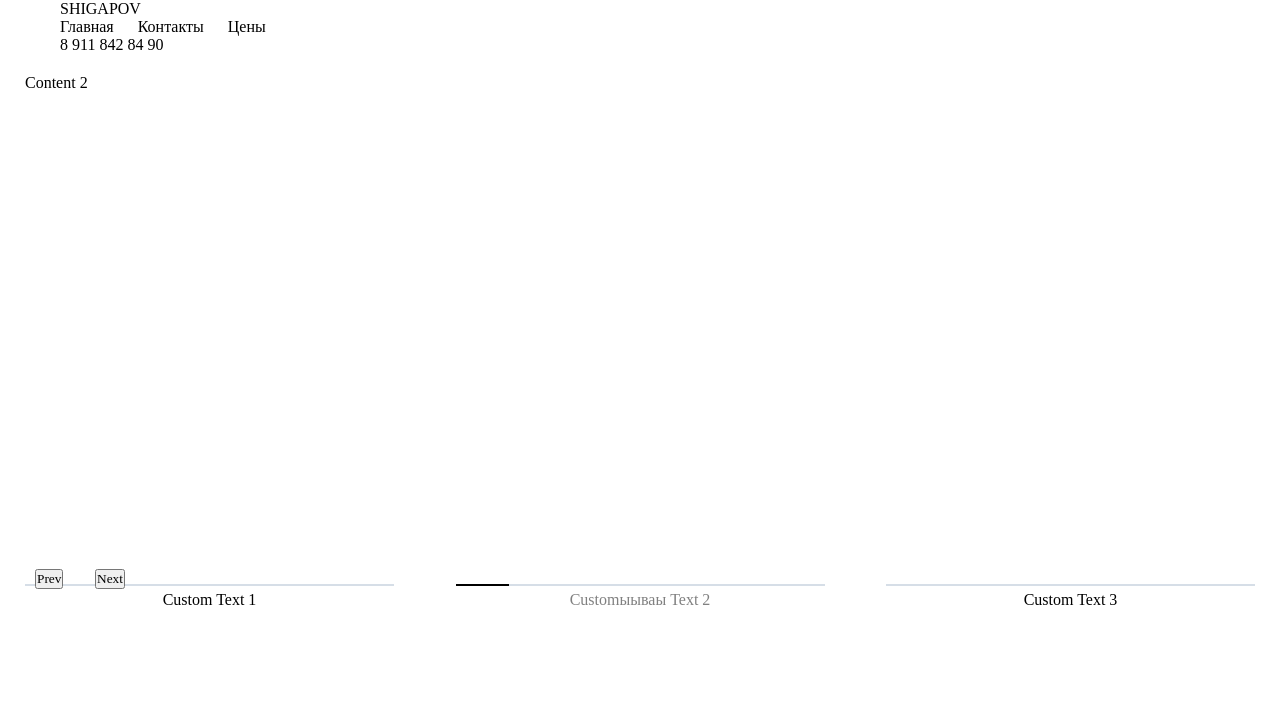
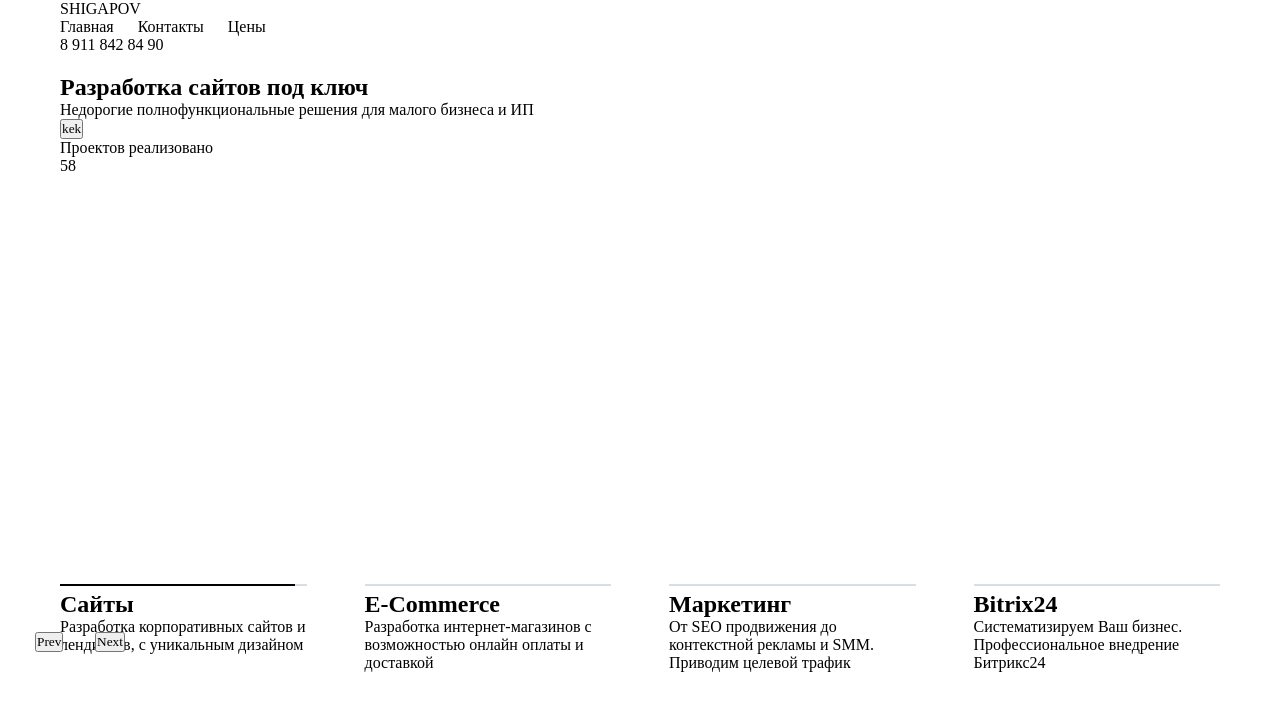
Before and after one commit to georgio777/shigapoov, a React (Create React App) app: page / in a window 1280 px wide. Shown: the top 710 px of the page. Built offline with nearby package versions, Linux system fonts and the light colour scheme; the HTML template or start-up script is replaced by a standard one; a web font is replaced by a local one.

Commit message:
slider update

```diff
--- a/src/App.css
+++ b/src/App.css
@@ -3,10 +3,13 @@
   --textcolor: #000000;
   --textcolor2: #637283;
   --brr: 24px;
+  --fs: 16px;
+  --smallfs: 14px;
 }
 
 @import url(./assets/styles/Header.css);
 @import url(./assets/styles/SectionOne.css);
+@import url(./assets/styles/Slider.css);
 
 @font-face {
   font-family: 'Onest';
--- a/src/assets/styles/SectionOne.css
+++ b/src/assets/styles/SectionOne.css
@@ -1,4 +1,5 @@
 .section__one {
     background-color: var(--bgcolor);
     border-radius: var(--brr);
+    padding-bottom: 40px;
 }
--- a/src/assets/styles/Slider.css
+++ b/src/assets/styles/Slider.css
@@ -0,0 +1,54 @@
+.slide__content {
+    display: flex;
+    justify-content: space-between;
+    width: 100%;
+}
+
+.slide__left {
+    width: 50%;
+    display: flex;
+    flex-direction: column;
+}
+
+.slide__heading {
+    font-size: 60px;
+    font-weight: 700;
+}
+
+.slide__left--text {
+    font-size: 20px;
+}
+
+.slide__right {
+    width: 50%;
+    display: flex;
+    flex-direction: column;
+    justify-content: end;
+    align-items: end;
+}
+
+.slide__right--text {
+    font-size: var(--fs);
+}
+
+.slide__counter {
+    font-size: 70px;
+}
+
+
+
+.pagination__text h2 {
+    font-size: var(--fs);
+    font-weight: 700;
+    margin-bottom: 20px;
+    margin-top: 26px;
+}
+
+.pagination__text p {
+    font-size: var(--fs);
+}
+
+
+.disabled__pagination p {
+    color: #637283;
+}
--- a/src/components/Slider.js
+++ b/src/components/Slider.js
@@ -2,7 +2,97 @@ import React, { useState, useEffect, useRef, useCallback } from 'react';
 import { motion } from 'framer-motion';
 import { useSwipeable } from 'react-swipeable';
 
-const Slider = ({ slides, slideTexts = [], autoPlayInterval = 5000 }) => {
+
+// Контент слайдов. Сохраняется в массив slides и разворачивается в компоненте
+const slide1 = (
+  <div className='slide__content inner__container'>
+    <div className='slide__left'>
+      <h1 className='slide__heading'>Разработка сайтов под ключ</h1>
+      <p className='slide__left--text'>Недорогие полнофункциональные решения для малого бизнеса и ИП</p>
+      <button>kek</button>
+    </div>
+    <div className='slide__right'>
+      <p className='slide__right--text'>Проектов реализовано</p>
+      <span className='slide__counter'>58</span>
+    </div>
+  </div>
+);
+
+const slide2 = (
+  <div className='slide__content inner__container'>
+    <div className='slide__left'>
+      <h1 className='slide__heading'>Разработка сайтов под ключ</h1>
+      <p className='slide__left--text'>Недорогие полнофункциональные решения для малого бизнеса и ИП</p>
+      <button>kek</button>
+    </div>
+    <div className='slide__right'>
+      <p className='slide__right--text'>Проектов реализовано</p>
+      <span className='slide__counter'>58</span>
+    </div>
+  </div>
+);
+
+const slide3 = (
+  <div className='slide__content inner__container'>
+    <div className='slide__left'>
+      <h1 className='slide__heading'>Разработка сайтов под ключ</h1>
+      <p className='slide__left--text'>Недорогие полнофункциональные решения для малого бизнеса и ИП</p>
+      <button>kek</button>
+    </div>
+    <div className='slide__right'>
+      <p className='slide__right--text'>Проектов реализовано</p>
+      <span className='slide__counter'>58</span>
+    </div>
+  </div>
+);
+
+const slide4 = (
+  <div className='slide__content inner__container'>
+    <div className='slide__left'>
+      <h1 className='slide__heading'>Разработка сайтов под ключ</h1>
+      <p className='slide__left--text'>Недорогие полнофункциональные решения для малого бизнеса и ИП</p>
+      <button>kek</button>
+    </div>
+    <div className='slide__right'>
+      <p className='slide__right--text'>Проектов реализовано</p>
+      <span className='slide__counter'>58</span>
+    </div>
+  </div>
+);
+
+const slides = [slide1, slide2, slide3, slide4];
+
+const text1 = (
+  <>
+    <h2 className='slide__pagination--heading'>Сайты</h2>
+    <p className='slide__pagination--description'>Разработка корпоративных сайтов и лендингов, с уникальным дизайном</p>
+  </>
+)
+
+const text2 = (
+  <>
+    <h2 className='slide__pagination--heading'>E-Commerce</h2>
+    <p className='slide__pagination--description'>Разработка интернет-магазинов с возможностью  онлайн оплаты и доставкой</p>
+  </>
+)
+
+const text3 = (
+  <>
+    <h2 className='slide__pagination--heading'>Маркетинг</h2>
+    <p className='slide__pagination--description'>От SEO продвижения до контекстной рекламы и SMM. Приводим целевой трафик</p>
+  </>
+)
+
+const text4 = (
+  <>
+    <h2 className='slide__pagination--heading'>Bitrix24</h2>
+    <p className='slide__pagination--description'>Систематизируем Ваш бизнес. Профессиональное внедрение Битрикс24</p>
+  </>
+)
+
+const slideTexts = [text1, text2, text3, text4]
+
+const Slider = ({ autoPlayInterval = 6000 }) => {
   // Подготавливаем массив с клонами: [last, ...slides, first]
   const slidesWithClones = [slides[slides.length - 1], ...slides, slides[0]];
   const [currentIndex, setCurrentIndex] = useState(1);
@@ -42,10 +132,10 @@ const Slider = ({ slides, slideTexts = [], autoPlayInterval = 5000 }) => {
   useEffect(() => {
     if (currentIndex === slidesWithClones.length - 1) {
       // Если достигли клона первого слайда, переключаемся на реальный первый слайд
-      setTimeout(() => setCurrentIndex(1), 300);
+      setTimeout(() => setCurrentIndex(1), 100);
     } else if (currentIndex === 0) {
       // Если достигли клона последнего слайда, переключаемся на реальный последний слайд
-      setTimeout(() => setCurrentIndex(slidesWithClones.length - 2), 300);
+      setTimeout(() => setCurrentIndex(slidesWithClones.length - 2), 100);
     }
   }, [currentIndex, slidesWithClones.length]);
 
@@ -70,6 +160,12 @@ const Slider = ({ slides, slideTexts = [], autoPlayInterval = 5000 }) => {
 
   const handleMouseLeave = () => {
     isHovered.current = false;
+    resetAutoPlay();
+  };
+
+  // Обработчик для клика по пагинации
+  const handlePaginationClick = (index) => {
+    setCurrentIndex(index);
     resetAutoPlay();
   };
 
@@ -127,7 +223,7 @@ const Slider = ({ slides, slideTexts = [], autoPlayInterval = 5000 }) => {
 
       {/* Пагинация + Текстовые блоки */}
       <div
-        className="pagination-container"
+        className="pagination-container inner__container"
         style={{
           display: 'flex',
           justifyContent: 'space-around',
@@ -146,7 +242,9 @@ const Slider = ({ slides, slideTexts = [], autoPlayInterval = 5000 }) => {
                 flexDirection: 'column',
                 alignItems: 'center',
                 width: '100%',
+                cursor: 'pointer', // Добавляем курсор при наведении
               }}
+              onClick={() => handlePaginationClick(i + 1)} // Сдвигаем на нужный слайд
             >
               <div
                 className="pagination-item"
@@ -174,16 +272,15 @@ const Slider = ({ slides, slideTexts = [], autoPlayInterval = 5000 }) => {
                   />
                 )}
               </div>
-              <p
+              <div
+                className={`pagination__text ${isActive ? 'active__pagination' : 'disabled__pagination'}`}
                 style={{
-                  color: isActive ? 'grey' : 'black',
                   marginTop: '5px',
                   width: '100%',
-                  textAlign: 'center'
                 }}
               >
                 {slideTexts[i] ? slideTexts[i] : `Slide ${i + 1}`}
-              </p>
+              </div>
             </div>
           );
         })}
--- a/src/pages/Home.js
+++ b/src/pages/Home.js
@@ -12,8 +12,8 @@ const Home = () => {
       <section className='section__one'
       style={{ paddingTop: `${headerHeight}px` }}>
         <Slider
-          slides={[<div>Content 1</div>, <div>Content 2</div>, <div>Content 3</div>]}
-          slideTexts={['Custom Text 1', 'Customыываы Text 2', 'Custom Text 3']}
+          // slides={[<div>Content 1</div>, <div>Content 2</div>, <div>Content 3</div>]}
+          // slideTexts={['Custom Text 1', 'Customыываы Text 2', 'Custom Text 3']}
         />
       </section>
     </div>
```
